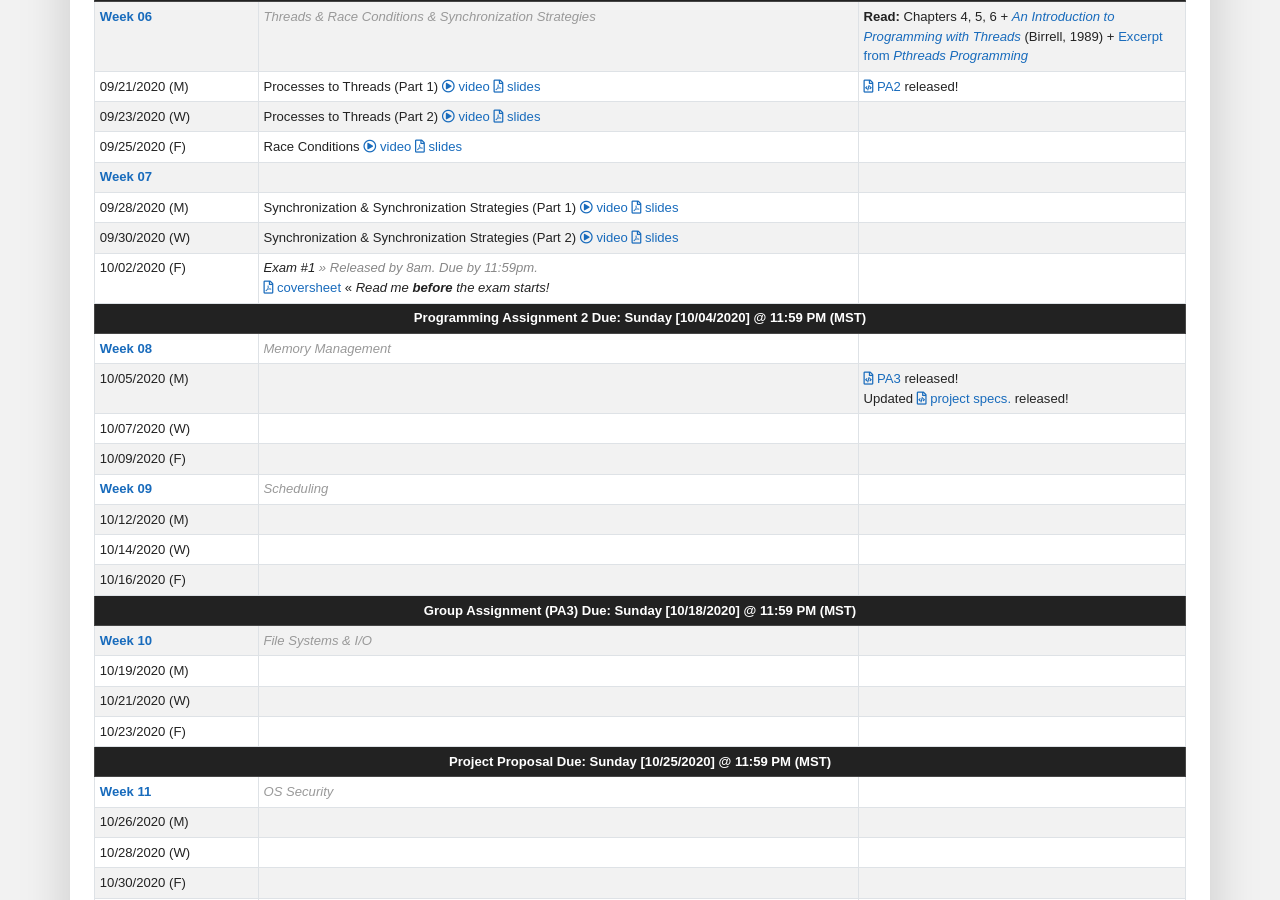
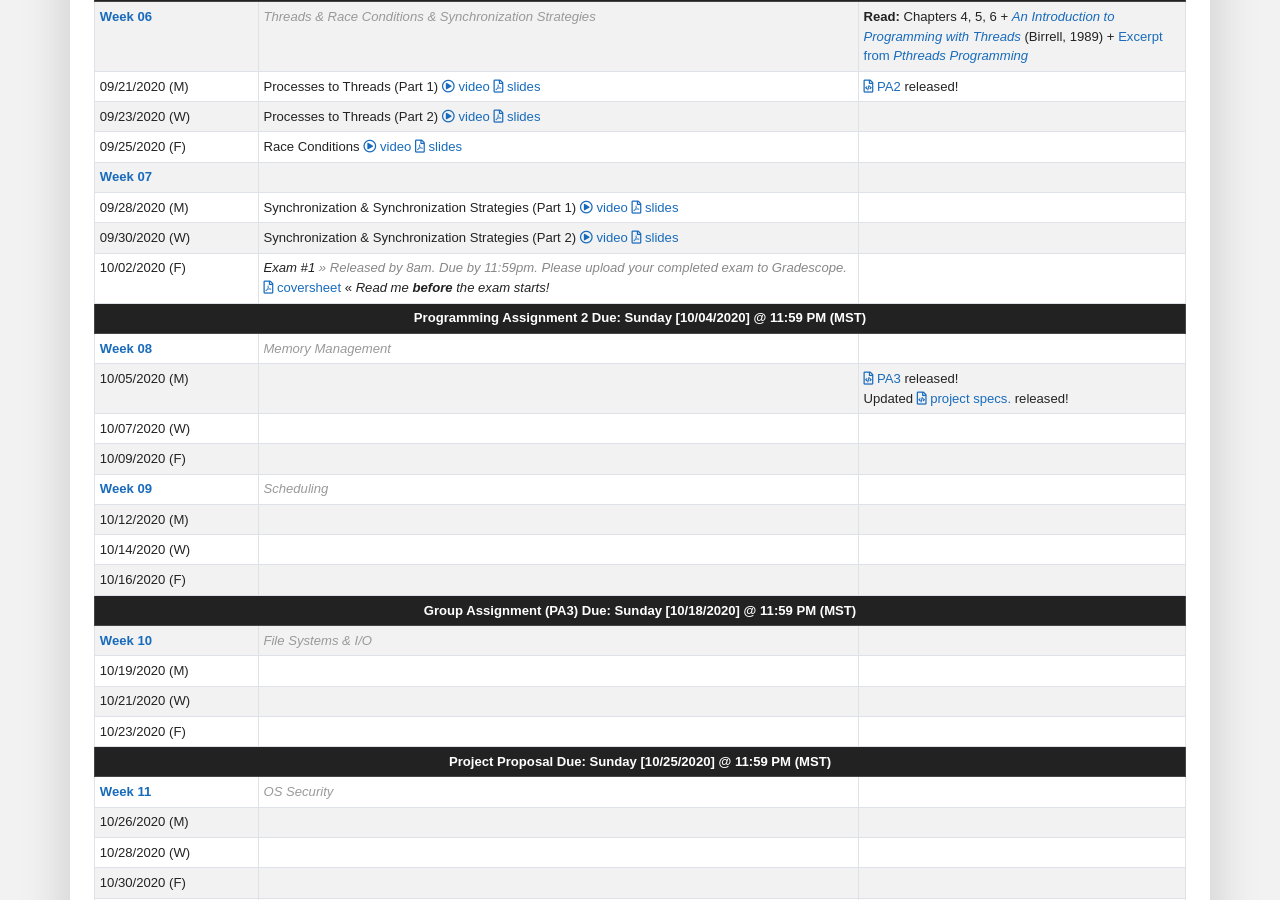
Before and after one commit to traviswpeters/cs460-2020-fall, a Jekyll site: the page built from index.md, in a window 1280 px wide and 900 px high, scrolled down 2718 px. Built offline with Jekyll 4.4.1, drawn with Linux system fonts in a browser that asks for light colours; nearby versions of some CDN libraries; some web fonts are replaced; comment, search, counter and statistics services are not loaded.

Commit message:
clarify exam 1 deets

```diff
--- a/index.md
+++ b/index.md
@@ -473,7 +473,7 @@ If you have any questions, please contact me.
 <td markdown="span">10/02/2020 (F)</td>
 <!-- Topics & Lecture Details Here -->
 <td markdown="span" markdown="1">
-- _Exam #1_ _>> Released by 8am. Due by 11:59pm._{:.text-muted}
+- _Exam #1_ _>> Released by 8am. Due by 11:59pm. Please upload your completed exam to Gradescope._{:.text-muted}
 - [coversheet](files/exam1-coversheet.pdf){:.pdf} << _Read me **before** the exam starts!_
 </td>
 <!-- Assignments & Reading Here -->
```
